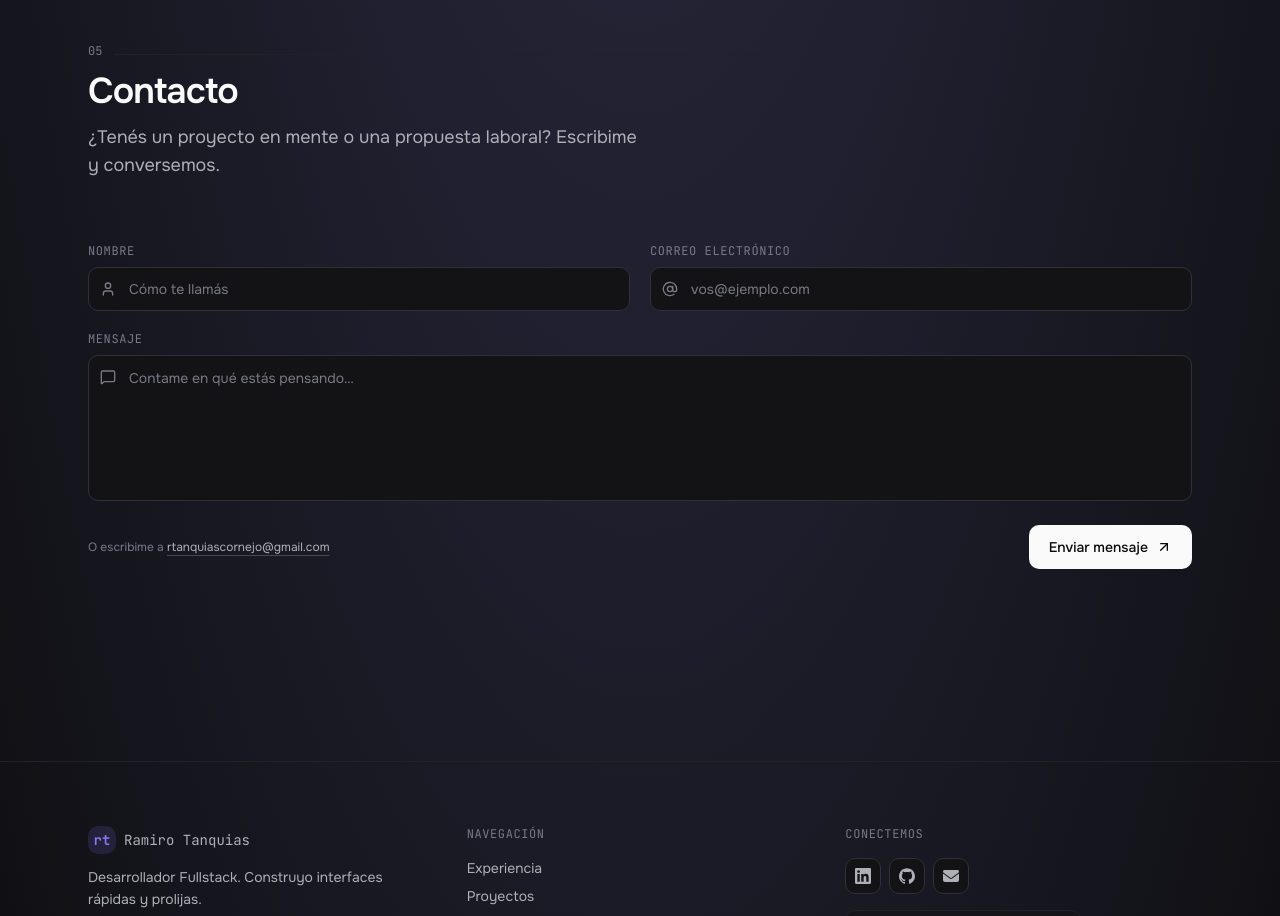
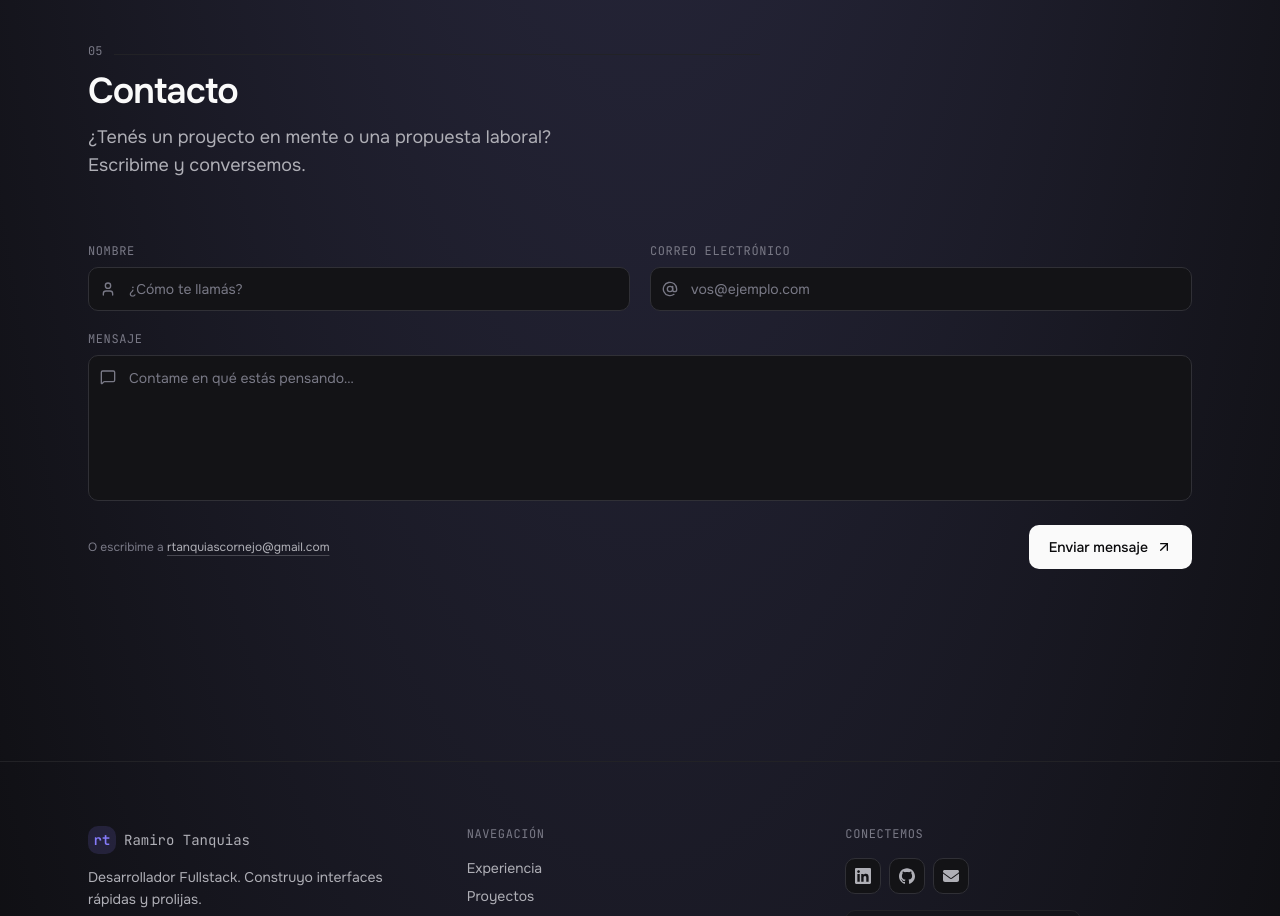
Before and after one commit to ramatc/portfolio, a Next.js app: page / in a window 1280 px wide. Shown: the part 4200-5116 px from the top of the page. Built offline with nearby package versions, Linux system fonts and the light colour scheme; no server answers.

Commit message:
feat: Update placeholder text in Form component and adjust text size in Hero and Section components

```diff
--- a/app/components/Form.tsx
+++ b/app/components/Form.tsx
@@ -56,7 +56,7 @@ const Form: FC = () => {
               id="name"
               type="text"
               autoComplete="name"
-              placeholder="Cómo te llamás"
+              placeholder="¿Cómo te llamás?"
               aria-invalid={errors.name ? "true" : "false"}
               aria-describedby={errors.name ? "name-error" : undefined}
               className={inputClass}
--- a/app/components/Hero.tsx
+++ b/app/components/Hero.tsx
@@ -34,7 +34,7 @@ const Hero = ({ visitor }: HeroProps) => {
       >
         <motion.h1
           variants={fadeUp(delay(0))}
-          className="text-balance font-semibold tracking-tighter text-fg [font-size:clamp(3rem,13vw,10.5rem)] [line-height:0.9]"
+          className="text-balance font-semibold tracking-tighter text-fg text-[clamp(3rem,9vw,5rem)] md:text-[clamp(4rem,10vw,7rem)] lg:text-[clamp(5rem,13vw,10.5rem)] [line-height:0.9]"
         >
           Ramiro
           <br />
--- a/app/components/Section.tsx
+++ b/app/components/Section.tsx
@@ -47,7 +47,7 @@ const Section = ({
           {title}
         </h2>
         {description ? (
-          <p className="mt-3 text-pretty text-base text-fg-muted md:text-lg">
+          <p className="mt-3 max-w-[40ch] text-pretty text-base text-fg-muted md:text-lg">
             {description}
           </p>
         ) : null}
```
